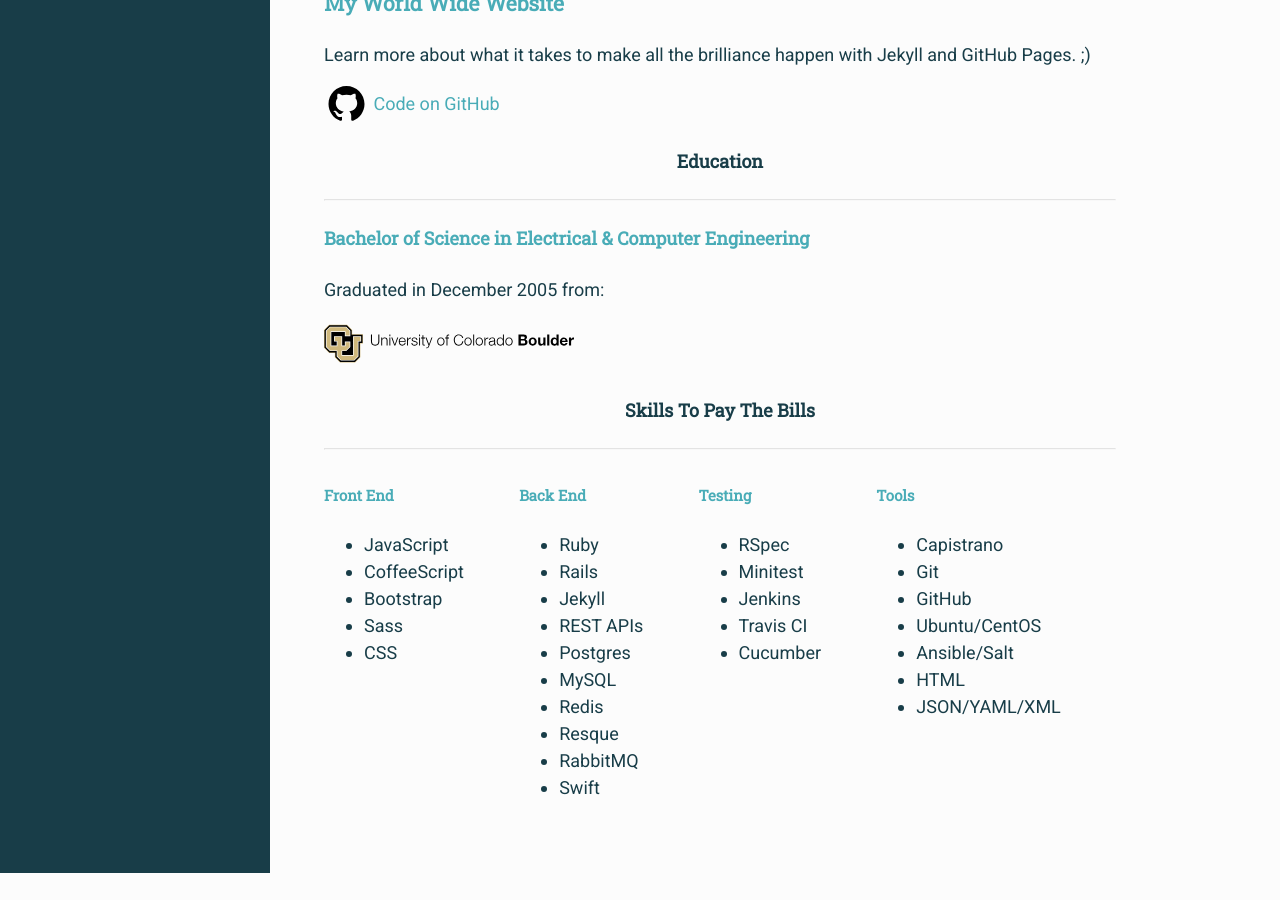
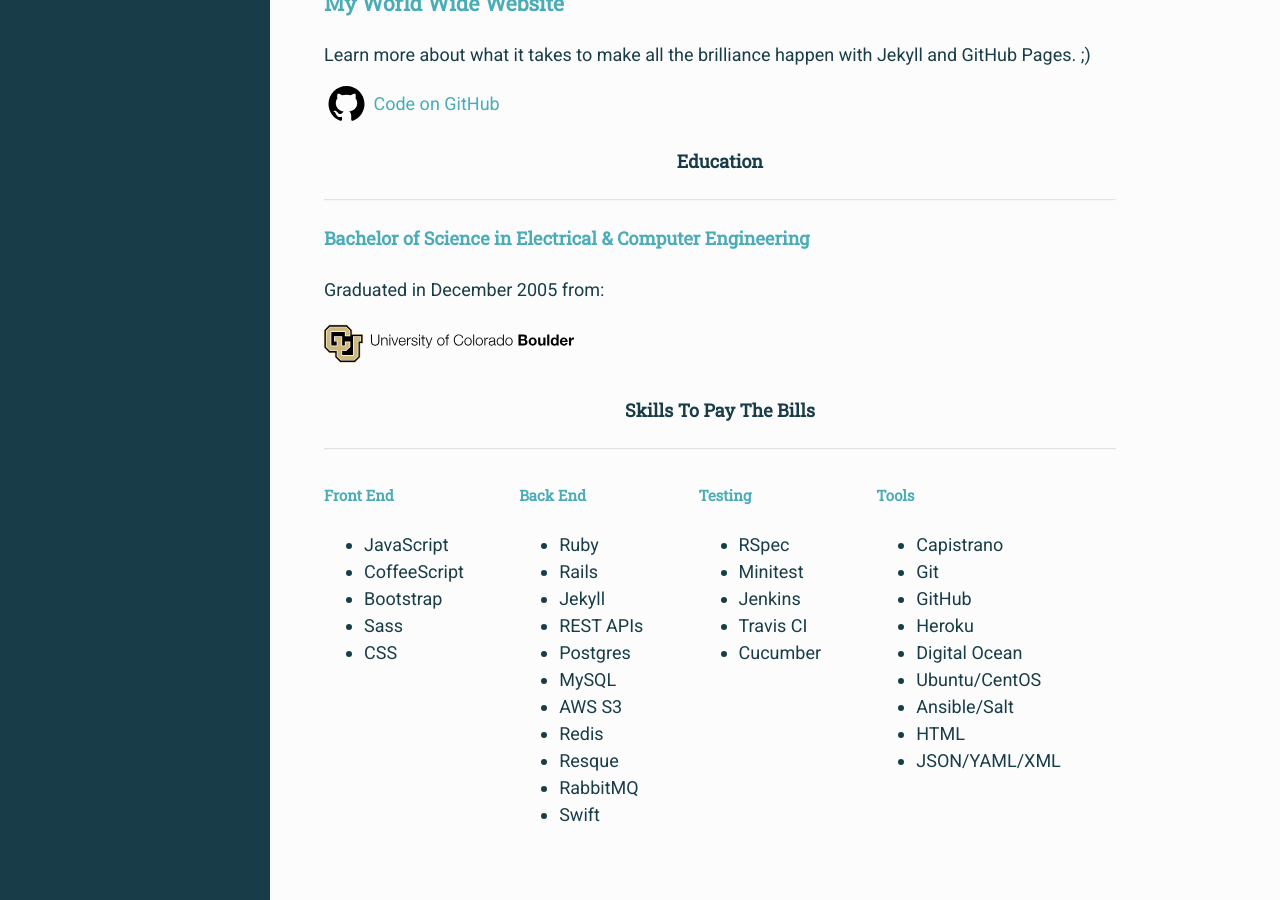
Before and after one commit to thetizzo/thetizzo.github.io, a Jekyll site: the page built from resume.html, in a window 1280 px wide and 900 px high, scrolled down 1334 px. Built offline with Jekyll 4.4.1, drawn with Linux system fonts in a browser that asks for light colours; nearby versions of some CDN libraries; library files that are not in the unit come from our copies; before the commit the page ends 2207 px from its top, so only the background shows below that.

Commit message:
Adding some skills to the resume.

```diff
--- a/_data/resume.yml
+++ b/_data/resume.yml
@@ -2,8 +2,6 @@
 title: Senior Software Engineer
 contact_email: hire@thetizzo.com
 github_handle: thetizzo
-
-looking_for_work: no
 
 education:
   school: University of Colorado
@@ -127,6 +125,7 @@
     - REST APIs
     - Postgres
     - MySQL
+    - AWS S3
     - Redis
     - Resque
     - RabbitMQ
@@ -141,6 +140,8 @@
     - Capistrano
     - Git
     - GitHub
+    - Heroku
+    - Digital Ocean
     - Ubuntu/CentOS
     - Ansible/Salt
     - HTML
```
